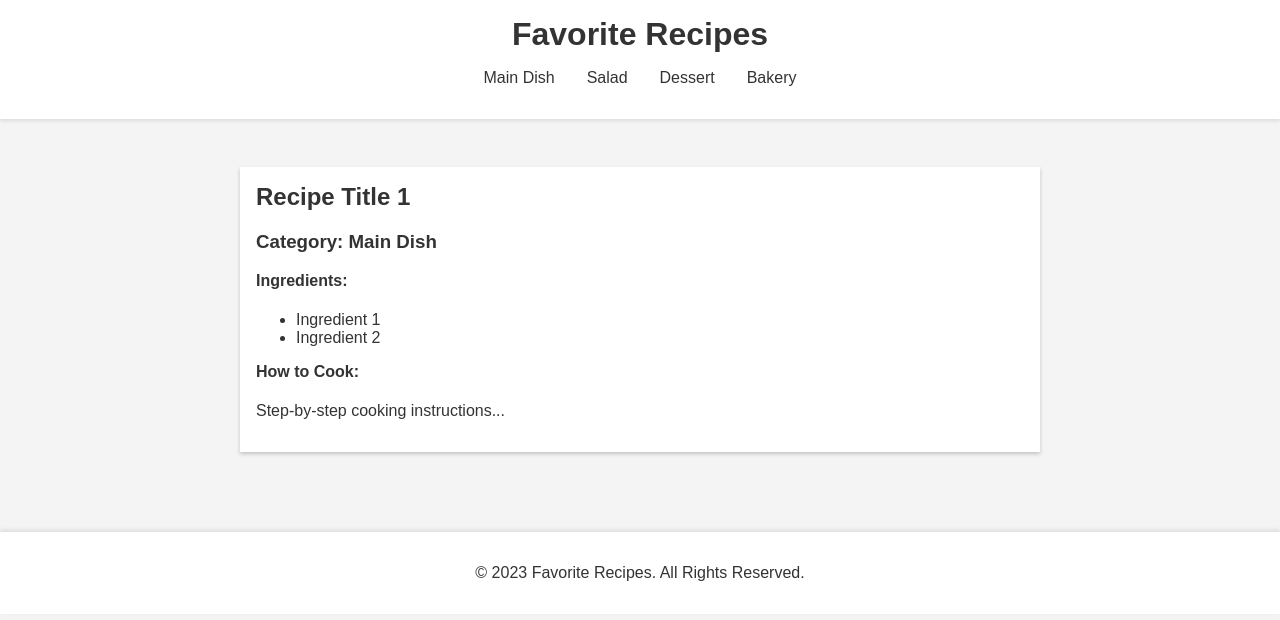
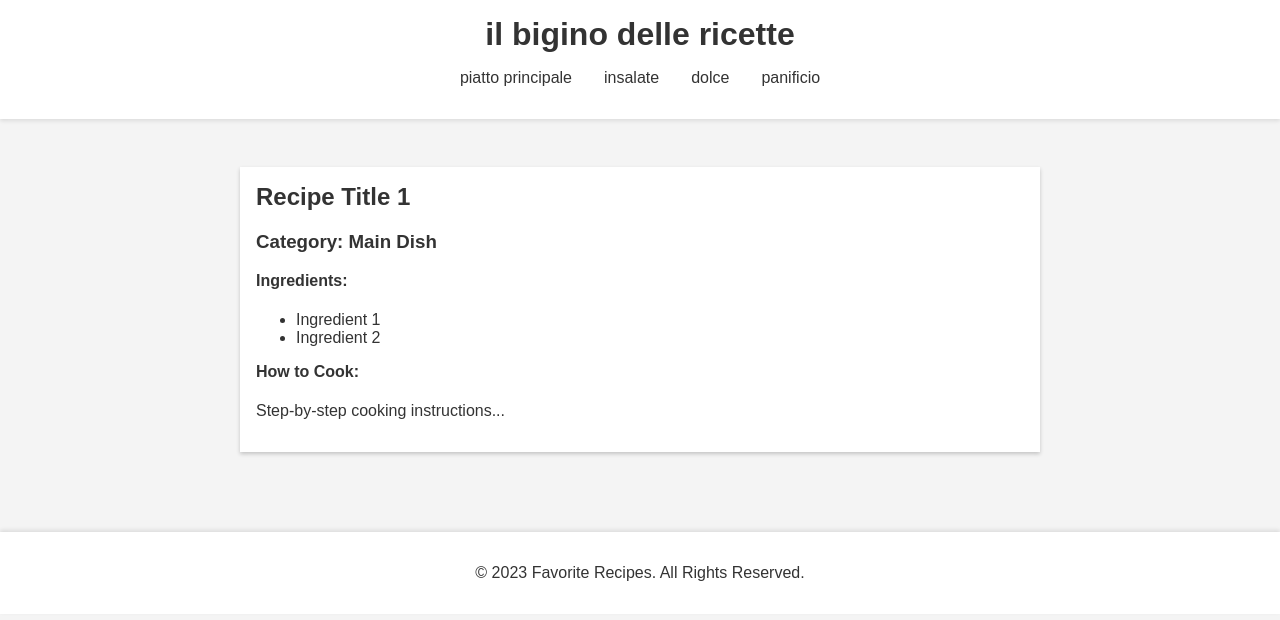
Before and after one commit to LionelWirz/cucina, a plain HTML site: page index.html in a window 1280 px wide. Drawn offline with Linux system fonts and the light colour scheme.

Commit message:
Change language to Italian

```diff
--- a/index.html
+++ b/index.html
@@ -1,20 +1,20 @@
 <!DOCTYPE html>
-<html lang="en">
+<html lang="it">
 <head>
     <meta charset="UTF-8">
     <meta name="viewport" content="width=device-width, initial-scale=1.0">
-    <title>Favorite Recipes</title>
+    <title>il bigino delle ricette</title>
     <link rel="stylesheet" href="style.css">
 </head>
 <body>
     <header>
-        <h1>Favorite Recipes</h1>
+        <h1>il bigino delle ricette</h1>
         <nav>
             <ul>
-                <li><a href="#">Main Dish</a></li>
-                <li><a href="#">Salad</a></li>
-                <li><a href="#">Dessert</a></li>
-                <li><a href="#">Bakery</a></li>
+                <li><a href="#">piatto principale</a></li>
+                <li><a href="#">insalate</a></li>
+                <li><a href="#">dolce</a></li>
+                <li><a href="#">panificio</a></li>
             </ul>
         </nav>
     </header>
```
